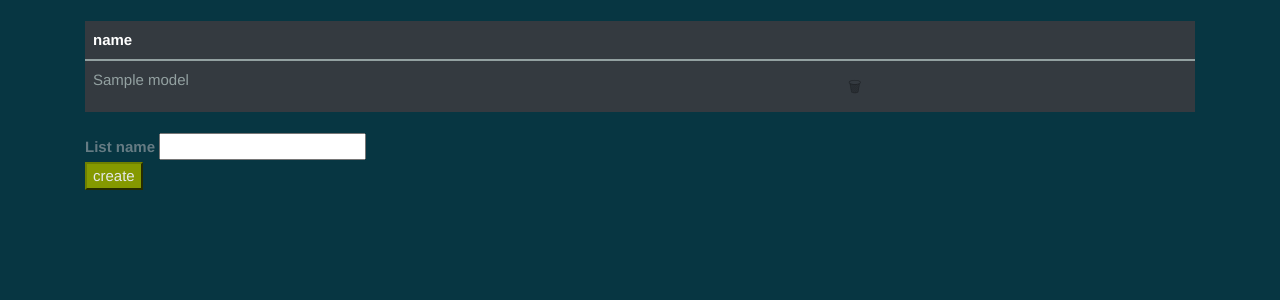
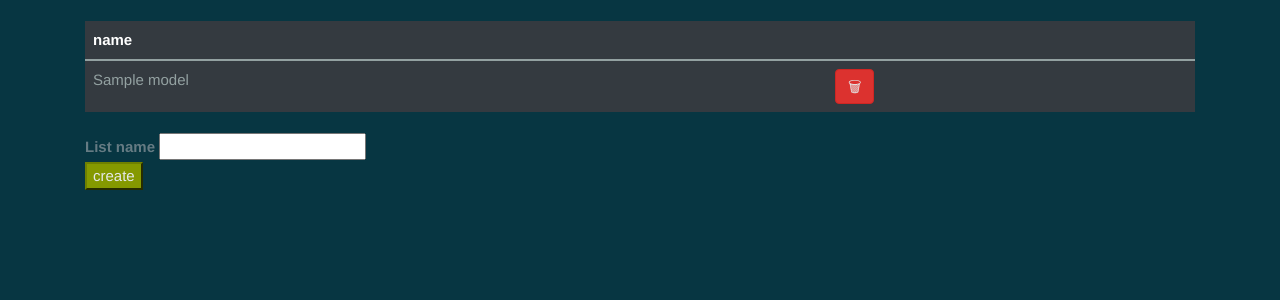
Before and after one commit to AndreasMeier12/Poschtiserver, a Flask app: page /lists in a window 1280 px wide. Shown: the part 108-408 px from the top of the page. Run offline with Flask 2, Linux system fonts and the light colour scheme; a user stored in the database is signed in; tables that the repository leaves empty hold one stand-in row (values such as "Sample post"); some libraries are stand-ins or nearby versions.

Commit message:
Fix display of delete list button

```diff
--- a/app/templates/lists.html
+++ b/app/templates/lists.html
@@ -18,7 +18,7 @@
     <tr id ="shopping-list-{{ list.id }}">
         <td><a href="{{ url_for('single_list', list_id=list.id) }}">{{ list.name }}</a></td>
     <td>
-        <button type="button" class="btn btn-btn-success" id="delete-{{ list.id }}" data-id="{{ list.id }}">🗑</button>
+        <button type="button" class="btn btn-danger" id="delete-{{ list.id }}" data-id="{{ list.id }}">🗑</button>
     </td>
 
     </tr>
```
